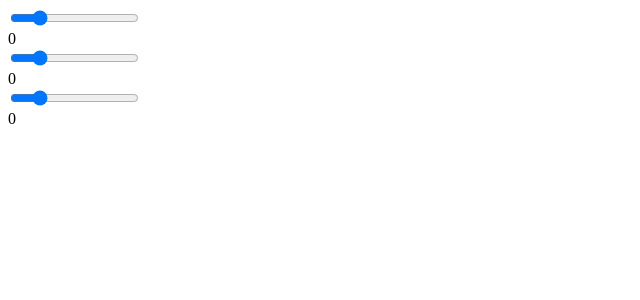
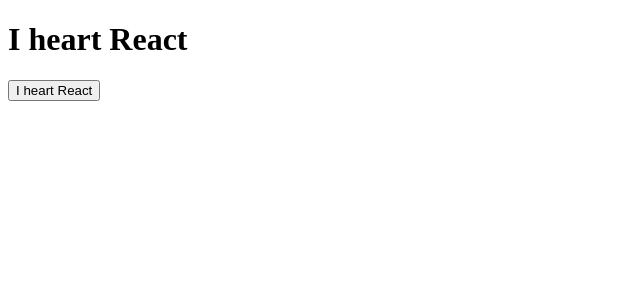
Before and after one commit to jicjjang/ReactFuncdamentals, a React app: page / in a window 1280 px wide. Shown: the top 300 px of the page, without its empty margins (0-640 px from the left). Built offline with nearby package versions, Linux system fonts and the light colour scheme.

Commit message:
8. accessing-child-properties

```diff
--- a/App.js
+++ b/App.js
@@ -2,47 +2,24 @@
 import ReactDOM from 'react-dom';
 
 class App extends React.Component {
-	constructor() {
-		super()
-		this.state = {
-			red: 0,
-			green: 0,
-			blue: 0
-		}
-		this.update = this.update.bind(this)
+	render() {
+		return <Button>I <Heart /> React</Button>
 	}
-	update(e) {
-		this.setState({	// 3. 그러면 findDOMNode에서 red라는 레퍼런스 속의 inp 레퍼런스까지 접근해야 한다.
-			red: ReactDOM.findDOMNode(this.refs.red.refs.inp).value,
-			green: ReactDOM.findDOMNode(this.refs.green.refs.inp).value,
-			blue: ReactDOM.findDOMNode(this.refs.blue.refs.inp).value
-		})
-	}
+}
+
+class Button extends React.Component {
 	render() {
 		return (
 			<div>
-				<Slider ref="red" update={this.update} />
-				{this.state.red}
-				<br />
-				<Slider ref="green" update={this.update} />
-				{this.state.green}
-				<br />
-				<Slider ref="blue" update={this.update} />
-				{this.state.blue}
-				<br />
+				<h1>{this.props.children}</h1>
+				<button>{this.props.children}</button>
 			</div>
-		)	// 2. 여기서 출력이 안된다.
+		)
 	}
 }
 
-class Slider extends React.Component {
-	render() {
-		return (
-			<div>
-				<input type="range" ref="inp" min="0" max="255" onChange={this.props.update} />
-			</div>
-		)	// 1. input만 있을때는 Slider로 바로 접근이 되었지만, div로 감싸면 바로 접근이 안되기 때문에 input을 div로 감싸면
-	}		// 4. 말 그대로 여기를 div로 감싸지만 않으면 inp를 따로 정할 필요가 없음.
-}
+const Heart = () => (
+	<span className="glyphicon glyphicon-heart">heart</span>
+)
 
 export default App
```
